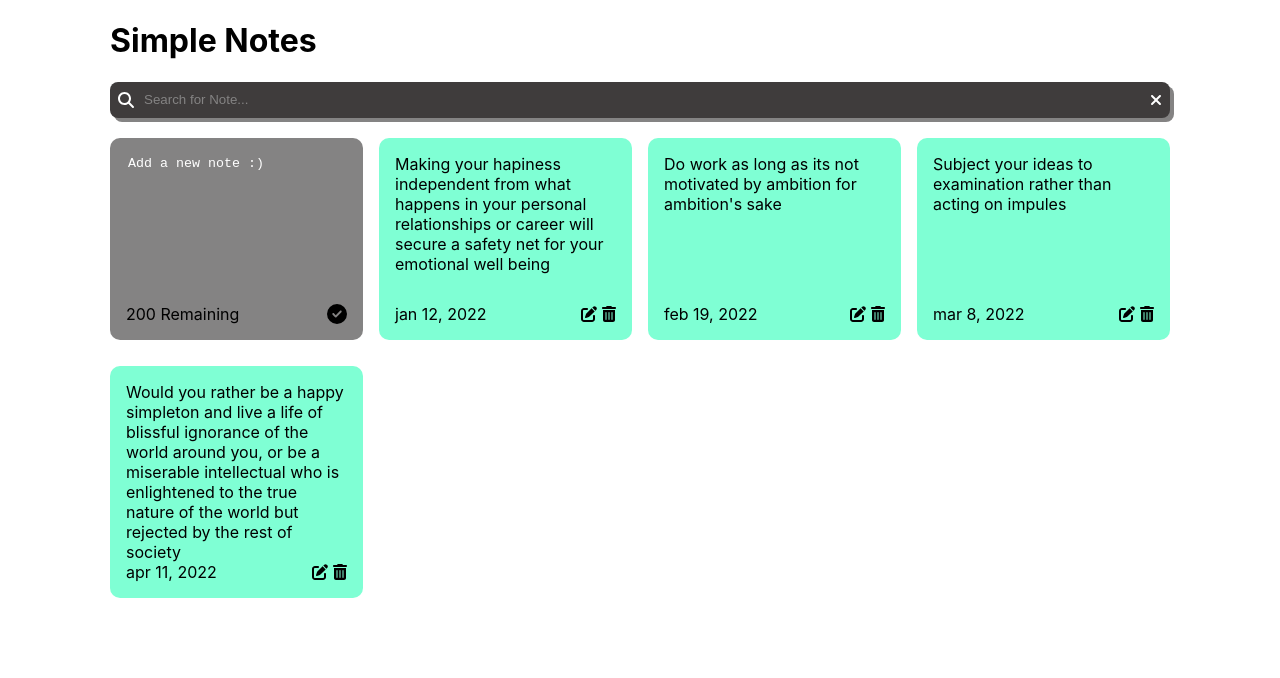
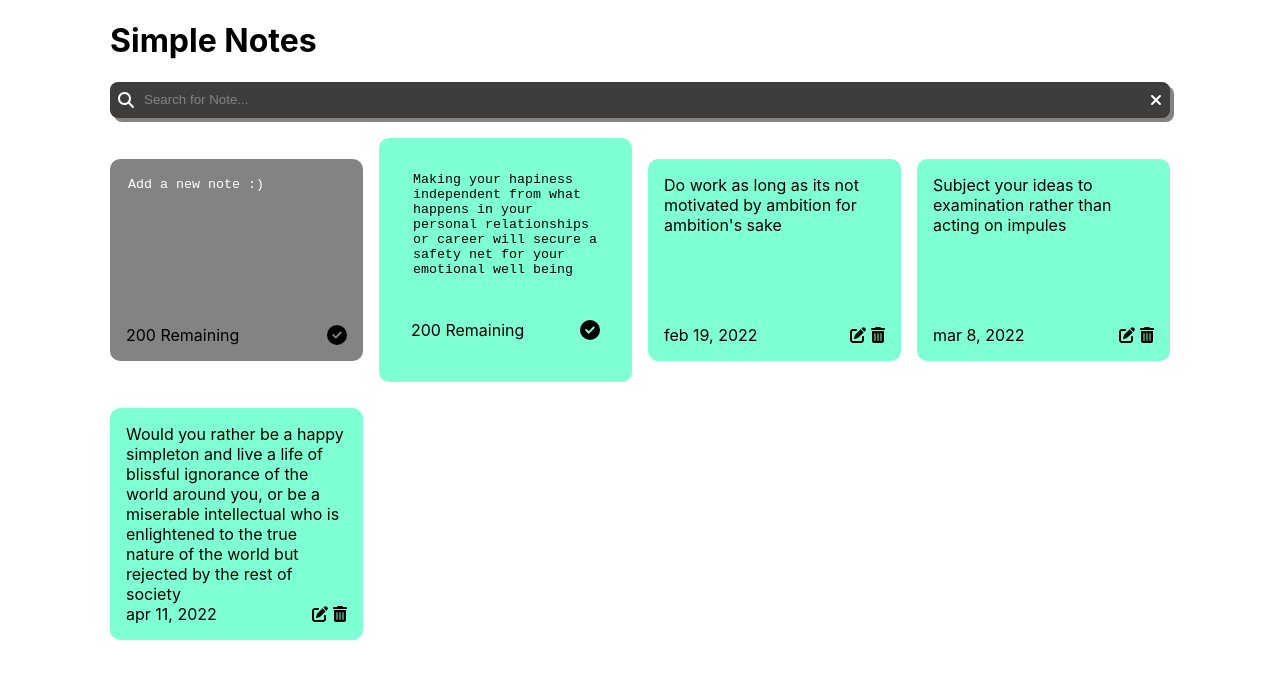
Before and after one commit to JubzCodes/simple-notes, a React (Create React App) app: page / in a window 1280 px wide. Both pictures are taken after a click on the element 589 px from the left and 313 px from the top of the page. Shown: the top 678 px of the page. Built offline with nearby package versions, Linux system fonts and the light colour scheme; the HTML template or start-up script is replaced by a standard one.

Commit message:
add edit functionality

```diff
--- a/src/App.js
+++ b/src/App.js
@@ -70,6 +70,21 @@ function App() {
     }
   };
 
+    const editNote = (text,e) => {
+      console.log(text)
+      if (text.text.trim().length > 0) {
+        let edited = [...notes].filter(note => note.id !== text.id)
+        let updated = [
+          ...edited,
+          { id: text.id, text: text.text, date: dateGetter(new Date()) },
+        ];
+        setNotes(updated);
+        console.log(notes)
+      } else {
+        alert("No Blank Notes !");
+      }
+    };
+
   return (
     <div className="App">
       <h1>Simple Notes</h1>
@@ -82,7 +97,7 @@ function App() {
           <FontAwesomeIcon icon={faTimes} />
         </span>
       </div>
-      <NoteList notes={notes} handleSave={addNote} />
+      <NoteList notes={notes} handleSave={addNote} handleEdit={editNote}/>
     </div>
   );
 }
--- a/src/components/Note.js
+++ b/src/components/Note.js
@@ -2,27 +2,72 @@ import React from 'react'
 import { FontAwesomeIcon } from "@fortawesome/react-fontawesome";
 import {
   faTrashCan,
-  faPenToSquare
+  faPenToSquare,
+  faCircleCheck
 } from "@fortawesome/free-solid-svg-icons";
+import { useState } from 'react';
 
-const Note = ({ id, text, date }) => {
+const Note = ({ id, text, date, handleEdit }) => {
+
+  const [clicked, setClicked] = useState(false);
+  const [edit, setEdit] = useState('');
+
+  const handleChange = (e) => {
+    let edited = {
+      id: edit.id,
+      text: e.target.value,
+      date:date
+    }
+    setEdit(edited);
+  };
+
+  const handleClick = (e) => {
+    e.preventDefault();
+    setClicked(true);
+  }
+
+  const saveEdit = () => {
+    handleEdit(edit);
+    setClicked(false);
+  }
 
   return (
-    <div className='note' >
-      <span>{text}</span>
-      <div className='footer'>
-        <span>{date}</span>
-        <div className='buttons'>
-        <span className='edit' title='Edit'>
-        <FontAwesomeIcon icon={faPenToSquare} />
-        </span>
-        <span className='delete' title='Delete'>
-        <FontAwesomeIcon icon={faTrashCan}/>
-        </span>
-        </div>
-      </div>
+    <div className="note">
+      {clicked === true ? (
+        <>
+          <div className="note edit">
+            <textarea
+              rows="8"
+              cols="10"
+              value={edit && edit.text}
+              onChange={handleChange}
+            />
+            <div className="footer">
+              <span>200 Remaining</span>
+              <span className="save" title="Save Change" onClick={saveEdit}>
+                <FontAwesomeIcon icon={faCircleCheck} size="lg" />
+              </span>
+            </div>
+          </div>
+        </>
+      ) : (
+        <>
+          <span>{text}</span>
+          <div className="footer">
+            <span>{date}</span>
+            <div className="buttons">
+              <span className="edit" title="Edit" onClick={handleClick}>
+                <FontAwesomeIcon icon={faPenToSquare} onClick={() => setEdit({id: id, text: text, date: date})} />
+              </span>
+              <span className="delete" title="Delete">
+                <FontAwesomeIcon icon={faTrashCan} />
+              </span>
+            </div>
+          </div>
+        </>
+      )}
     </div>
-  )
+  );
 }
 
 export default Note
--- a/src/components/NoteList.js
+++ b/src/components/NoteList.js
@@ -2,13 +2,13 @@ import React from 'react'
 import Note from './Note'
 import NewNote from './NewNote';
 
-const NoteList = ({ notes, handleSave }) => {
+const NoteList = ({ notes, handleSave, handleEdit }) => {
 
   return (
     <div className="notes-list">
       <NewNote  handleSave={handleSave}/>
-      {notes.map((note) => {
-        return <Note key={note.id} id={note.id} text={note.text} date={note.date} />
+      {notes.sort((a, b) => (a.id > b.id ? 1 : -1)).map((note) => {
+        return <Note key={note.id} id={note.id} text={note.text} date={note.date} handleEdit={handleEdit} />
       })}
     </div>
   );
```
